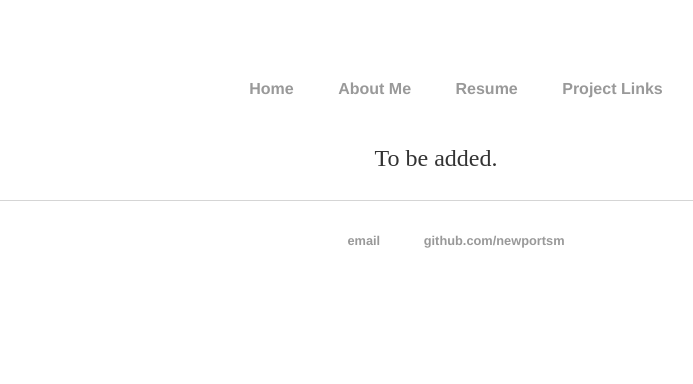
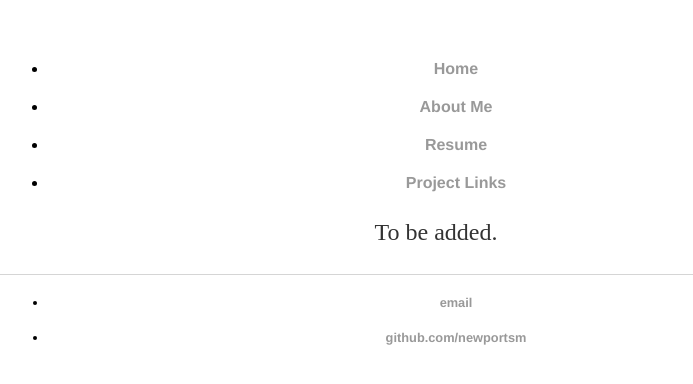
Before and after one commit to newportsm/newportsm.github.io, a plain HTML site: page index.html in a window 1280 px wide. Shown: the whole page, without its empty margins (204-897 px from the left). Drawn offline with Linux system fonts and the light colour scheme.

Commit message:
Update main.css

```diff
--- a/css/main.css
+++ b/css/main.css
@@ -9,8 +9,8 @@ nav ul, footer ul {
     text-align: center;
 }
 nav ul li, footer ul li {
-    display: inline-block;
     margin: 20px;
+    text-align: center;
 }
 a {
     text-decoration: none;
```
